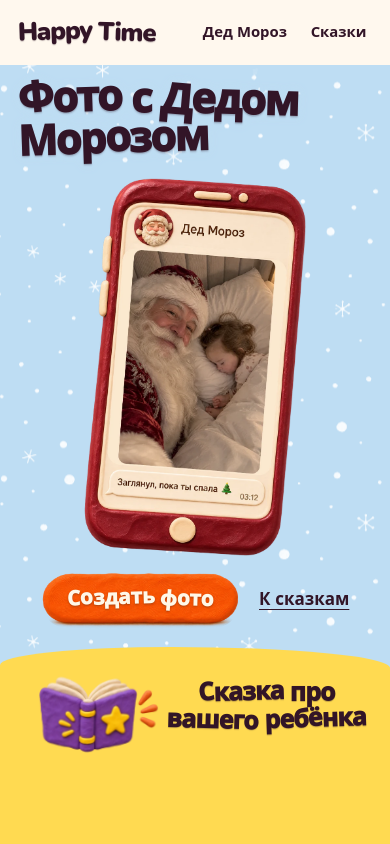
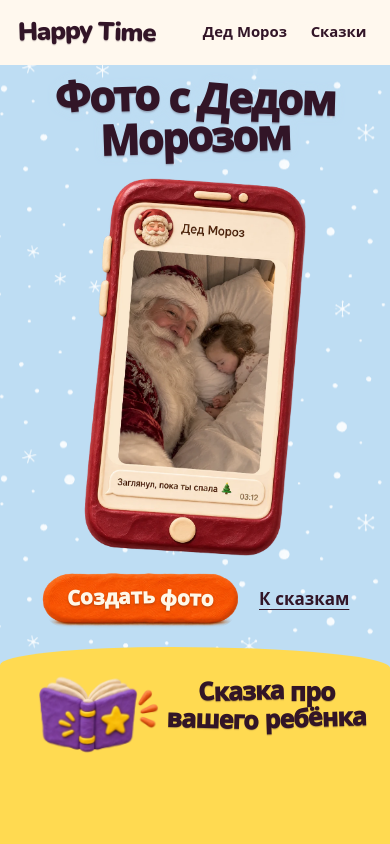
Before and after one commit to mandrikai/happy-time-preview, a plain HTML site: page index.html in a window 390 px wide. Shown: the top 844 px of the page. Drawn offline with nearby package versions, Linux system fonts and the light colour scheme.

Commit message:
Center the homepage heading on mobile

```diff
--- a/index.html
+++ b/index.html
@@ -11,7 +11,7 @@
   <title>Фото и сказки про вашего ребёнка · Happy Time</title>
   <link rel="icon" href="logo.png">
   <link rel="stylesheet" href="style.css">
-  <link rel="stylesheet" href="landing.css?v=hero-actions">
+  <link rel="stylesheet" href="landing.css?v=hero-title-center">
   <script src="story-teaser.js?v=stable-layout" defer></script>
 </head>
 <body class="ht-page clay-home">
--- a/landing.css
+++ b/landing.css
@@ -369,7 +369,10 @@
     gap: 10px;
     padding-block: 14px 18px;
   }
-  .clay-home .hero-copy h1 { font-size: clamp(2rem, 10.7vw, 4.6rem); }
+  .clay-home .hero-copy h1 {
+    font-size: clamp(2rem, 10.7vw, 4.6rem);
+    text-align: center;
+  }
   .clay-home .hero-actions { column-gap: clamp(12px, 5vw, 24px); row-gap: 6px; }
   :is(.clay-home, .clay-santa) .clay-button {
     min-width: clamp(164px, 51vw, 208px);
```
